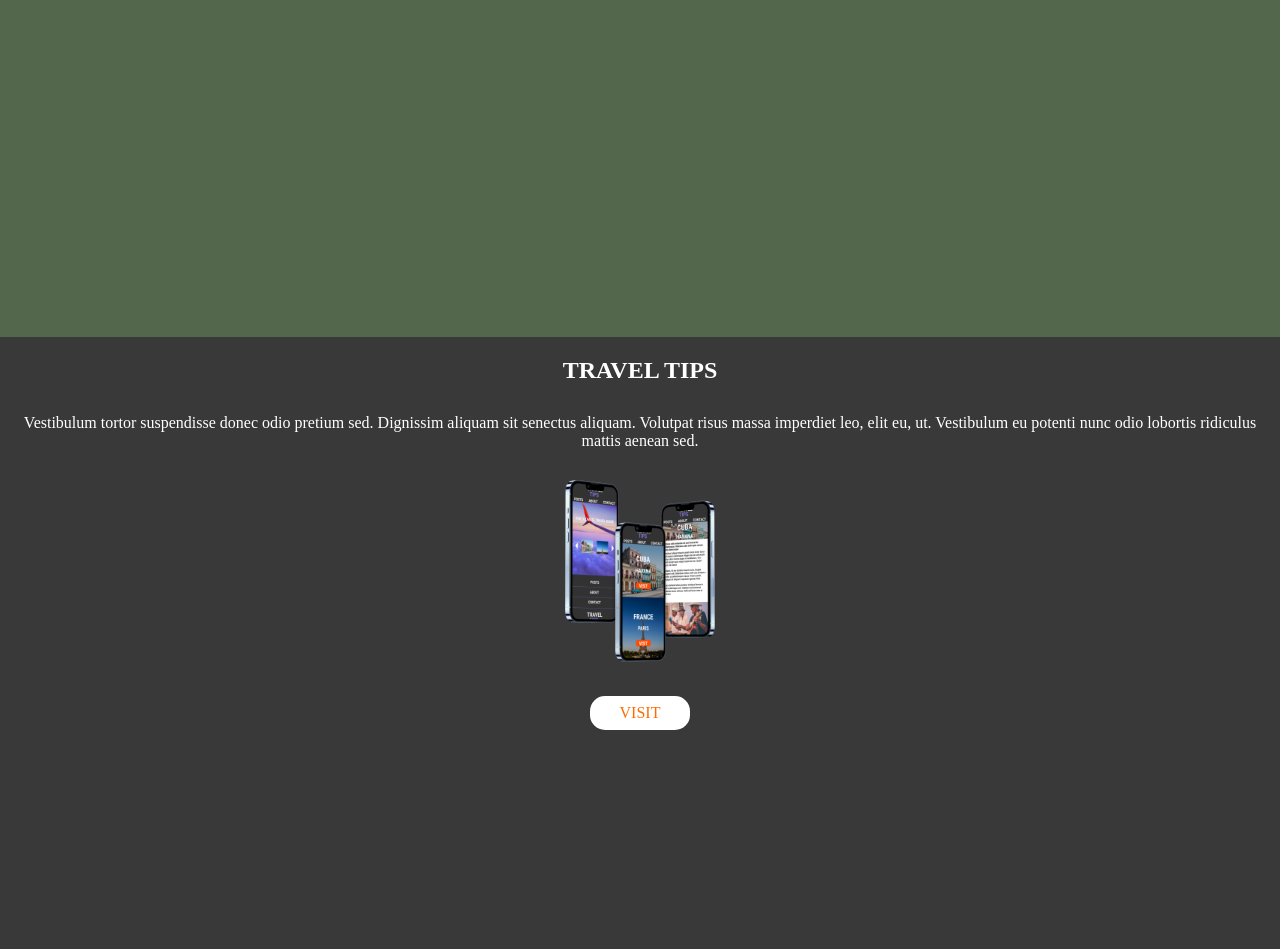
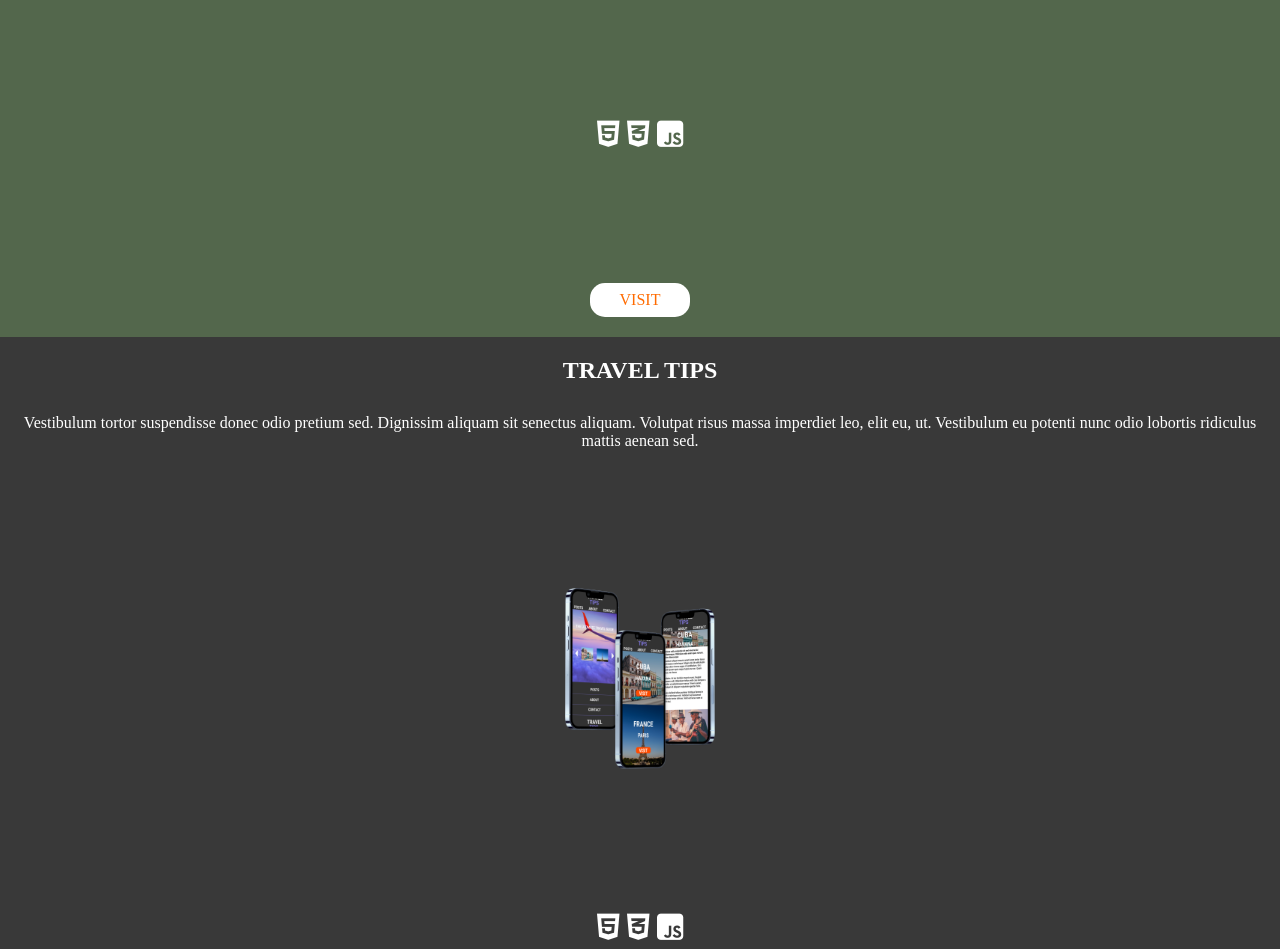
Before and after one commit to chris23698/portfolio, a plain HTML site: page index.html in a window 1280 px wide. Shown: the part 1203-2152 px from the top of the page. Drawn offline with Linux system fonts and the light colour scheme.

Commit message:
added badges to cards

```diff
--- a/css/index.css
+++ b/css/index.css
@@ -31,8 +31,8 @@
     padding: 20px;
     display: flex;
     flex-direction: column;
-    gap: 30px;
     color: white;
+    justify-content: space-between;
 }
 .card-info {
     display: flex;
@@ -51,6 +51,9 @@ img {
 .travel-tips img {
     width: 150px;
 }
+.badges {
+    font-size: 30px;
+}
 .button {
     background-color: white;
     color: #FF6B00;
--- a/index.html
+++ b/index.html
@@ -51,6 +51,8 @@
         </div>
         <div class="badges">
           <i class="fa-brands fa-html5"></i>
+          <i class="fa-brands fa-css3-alt"></i>
+          <i class="fa-brands fa-js-square"></i>
         </div>
         <div class="button">VISIT</div>
       </div>
@@ -67,6 +69,11 @@
         <div class="card-img">
           <img src="./img/traveltips-desktop.png" alt="" />
         </div>
+        <div class="badges">
+          <i class="fa-brands fa-html5"></i>
+          <i class="fa-brands fa-css3-alt"></i>
+          <i class="fa-brands fa-js-square"></i>
+        </div>
         <div class="button">VISIT</div>
       </div>
       <div class="card green">
@@ -82,6 +89,10 @@
         <div class="card-img">
           <img src="./img/rainydays-desktop.png" alt="" />
         </div>
+        <div class="badges">
+          <i class="fa-brands fa-html5"></i>
+          <i class="fa-brands fa-css3-alt"></i>
+        </div>
         <div class="button">VISIT</div>
       </div>
       <div class="card black">
@@ -96,6 +107,10 @@
         </div>
         <div class="card-img">
           <img src="./img/csm-desktop.png" alt="" />
+        </div>
+        <div class="badges">
+          <i class="fa-brands fa-html5"></i>
+          <i class="fa-brands fa-css3-alt"></i>
         </div>
         <div class="button">VISIT</div>
       </div>
```
